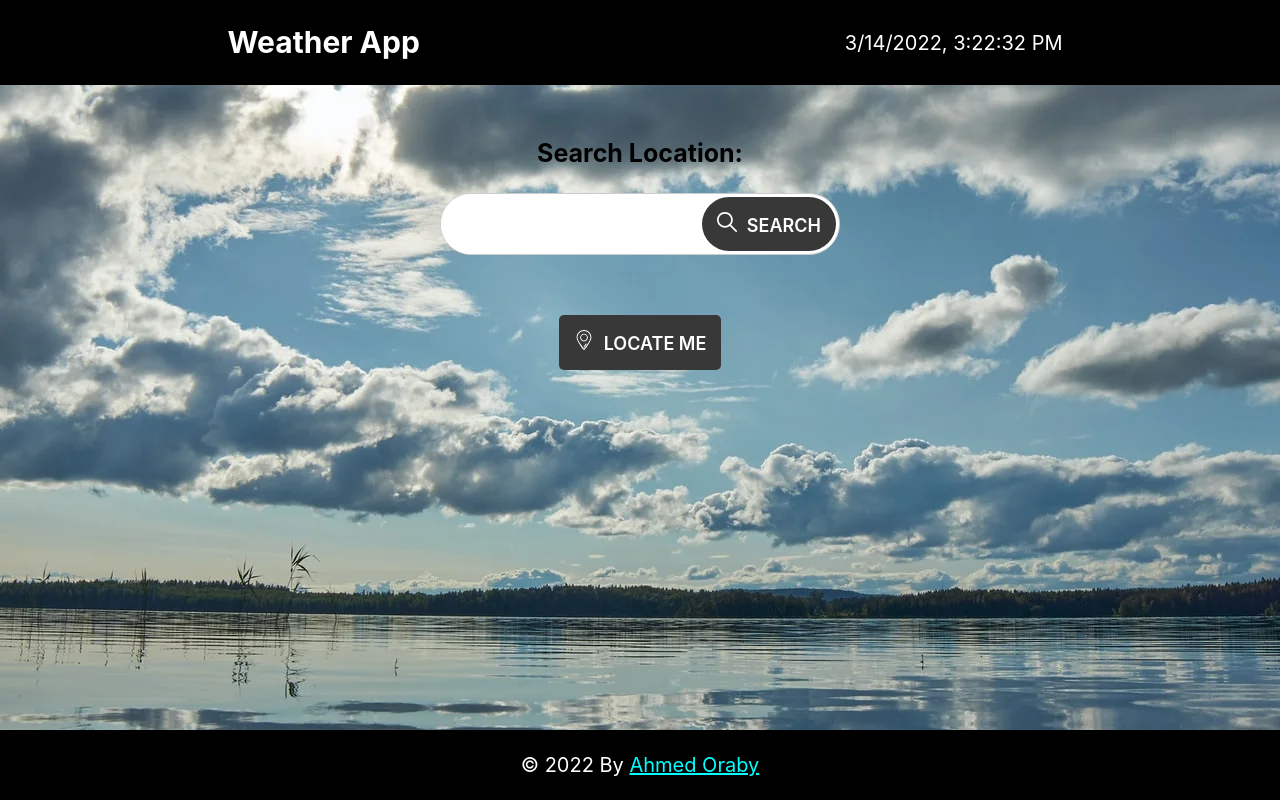
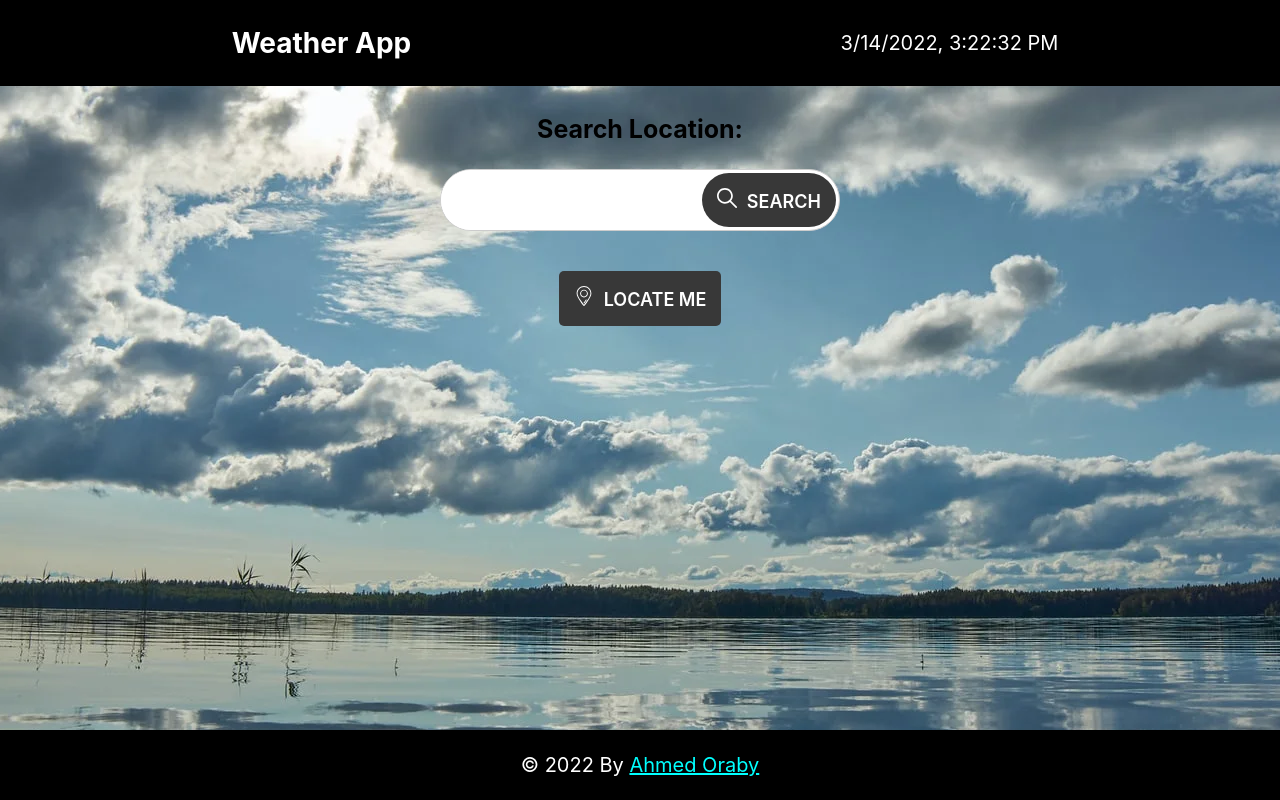
Before and after one commit to Ahmed-Oraby/Weather-App, a React (Create React App) app: page / in a window 1280 px wide. Built offline with nearby package versions, Linux system fonts and the light colour scheme.

Commit message:
Editing some styles.

```diff
--- a/public/index.html
+++ b/public/index.html
@@ -3,7 +3,11 @@
 	<head>
 		<meta charset="utf-8" />
 		<link rel="icon" href="%PUBLIC_URL%/favicon.ico" />
-		<meta name="viewport" content="width=device-width, initial-scale=1" />
+		<!-- <meta name="viewport" content="width=device-width, initial-scale=1" /> -->
+		<meta
+			name="viewport"
+			content="width=device-width, initial-scale=0.86, maximum-scale=5.0, minimum-scale=0.86"
+		/>
 		<meta name="theme-color" content="#000000" />
 		<meta name="description" content="Web site created using create-react-app" />
 		<link rel="apple-touch-icon" href="%PUBLIC_URL%/logo192.png" />
--- a/src/index.css
+++ b/src/index.css
@@ -53,13 +53,14 @@
 }
 
 .nav-bar {
+	min-width: 300px;
 	background-color: #000;
 	color: white;
 	display: flex;
 	flex-direction: column;
 	justify-content: space-around;
 	align-items: center;
-	padding: 1rem;
+	padding: 1.2rem;
 }
 
 @media screen and (min-width: 768px) {
@@ -69,7 +70,7 @@
 }
 
 .nav__title {
-	font-size: 3rem;
+	font-size: 2.8rem;
 	margin: 1rem;
 }
 
@@ -90,7 +91,8 @@
 .container {
 	margin: 0 auto;
 	text-align: center;
-	padding: 2rem;
+	padding: 1.5rem;
+	min-width: 300px;
 }
 
 .container__background {
@@ -113,7 +115,7 @@
 .weather__icon {
 	width: 100px;
 	height: 100px;
-	margin-right: 1.5rem;
+	margin-right: 1rem;
 }
 
 .weather__location {
@@ -121,7 +123,7 @@
 }
 
 .weather__temp {
-	font-size: 6rem;
+	font-size: 5rem;
 }
 
 .weather__condition {
@@ -149,7 +151,7 @@
 	cursor: pointer;
 	font-size: 1.8rem;
 	font-weight: 600;
-	margin: 2rem 1rem 1rem;
+	margin: 1rem;
 	padding: 1.5rem;
 	text-align: center;
 	text-transform: uppercase;
@@ -188,7 +190,7 @@
 }
 
 .search-form {
-	margin-top: 3rem;
+	margin-top: 1rem;
 }
 
 .search {
```
